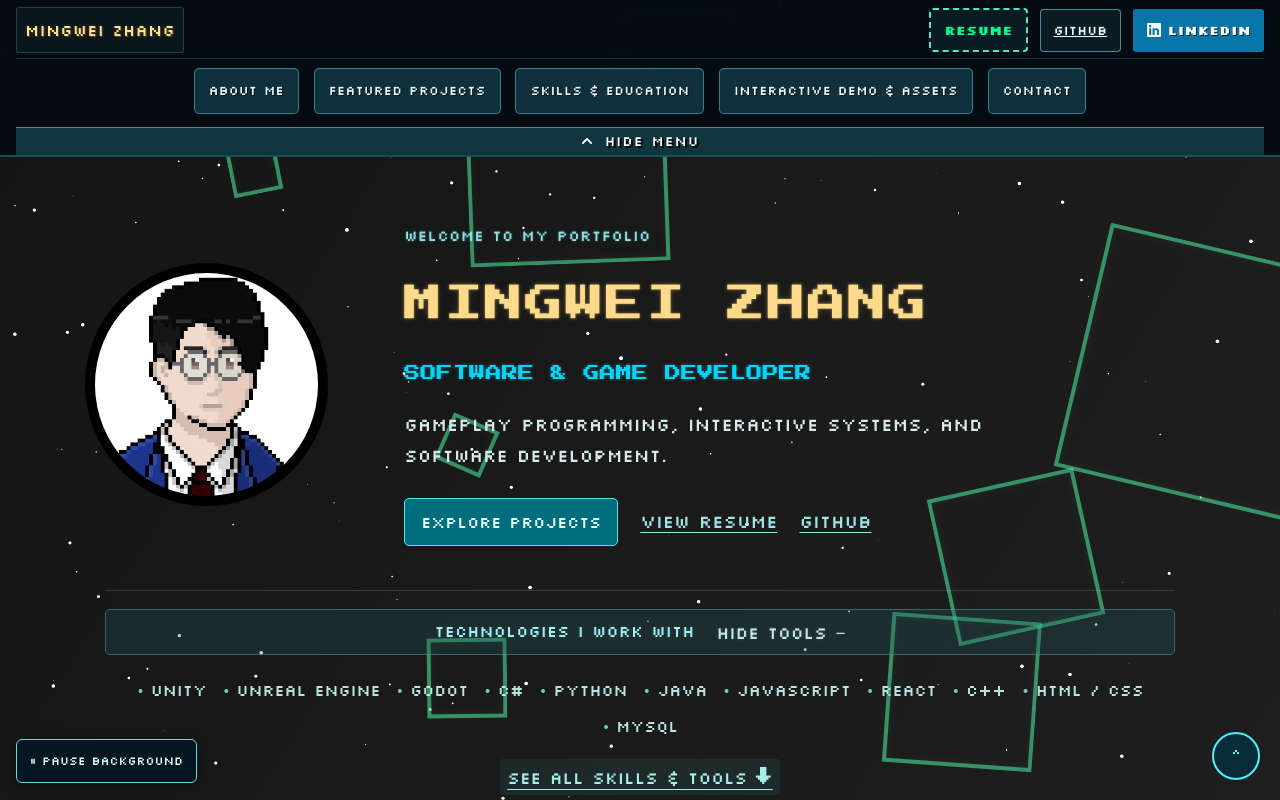
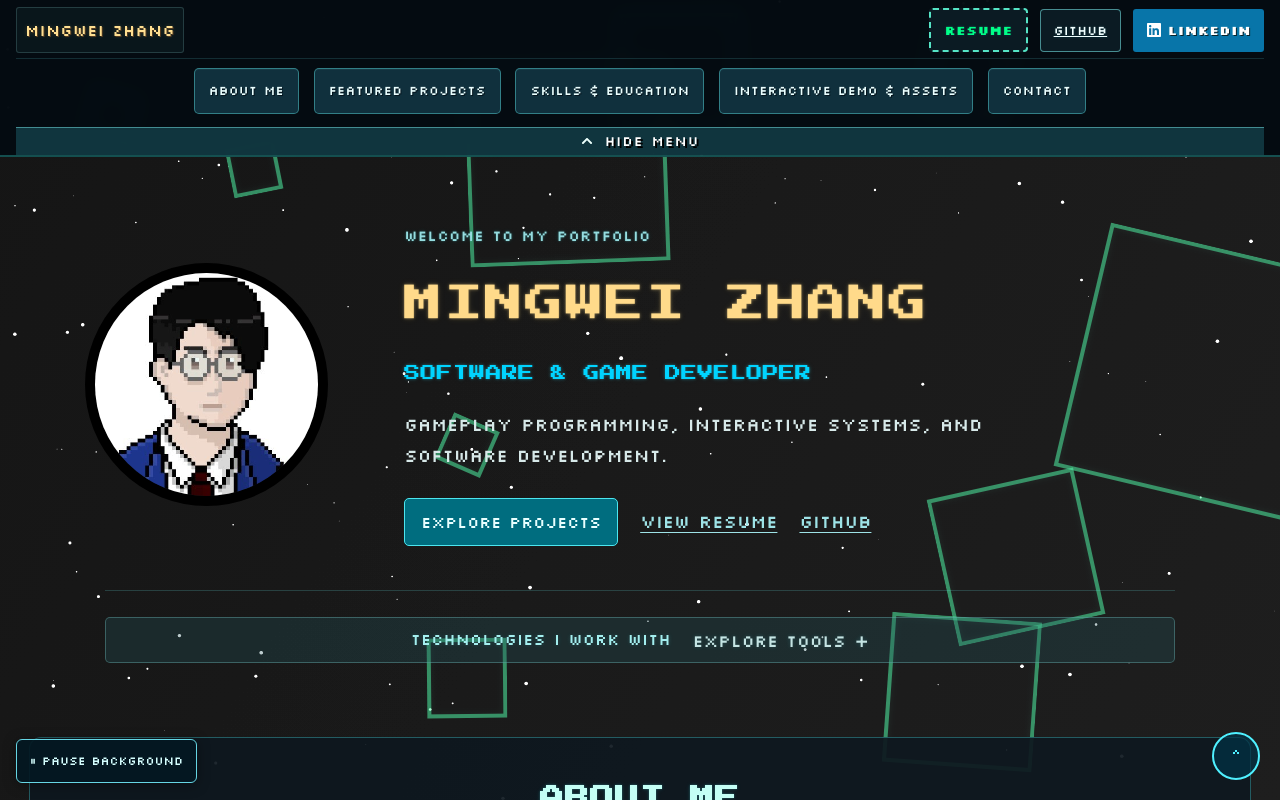
Before and after one commit to mingwzhang/portfolio, a React (Create React App) app: page / in a window 1280 px wide. Built offline with nearby package versions, Linux system fonts and the light colour scheme.

Commit message:
adjusted intro

```diff
--- a/src/App.js
+++ b/src/App.js
@@ -1,4 +1,4 @@
-// Main page layout, section order, and shared expand/collapse state.
+// App.js — portfolio page structure and homepage content
 import React, { useState } from "react";
 import "devicon/devicon.min.css";
 import ParticleExplosion from "./components/effects/ParticleExplosion";
@@ -24,7 +24,7 @@
 
 function App() {
   const [showAssets, setShowAssets] = useState(true);
-  const [showAllTech, setShowAllTech] = useState(true);
+  const [showAllTech, setShowAllTech] = useState(false);
   const [effectsPaused, setEffectsPaused] = useState(() =>
     typeof window !== "undefined" && window.matchMedia("(prefers-reduced-motion: reduce)").matches
   );
@@ -69,21 +69,11 @@
           </div>
 
           <div className="portfolio-tech-summary portfolio-tech-summary-v8">
-            <button
-              type="button"
-              className="portfolio-tech-toggle-v8"
-              onClick={() => setShowAllTech((previous) => !previous)}
-              aria-expanded={showAllTech}
-              aria-controls="portfolio-tech-details-v8"
-            >
-              <span>TECHNOLOGIES I WORK WITH</span>
-              <span className="portfolio-tech-toggle-action-v8">{showAllTech ? "Hide tools −" : "Explore tools +"}</span>
-            </button>
+            {/* Keep the full technology list and its skills link together inside the slide. */}
             <SlideReveal id="portfolio-tech-details-v8" open={showAllTech} className="portfolio-tech-slide">
-              <div className="portfolio-tech-details-v8">
+              <div className="portfolio-tech-details-v8 portfolio-tech-list">
                 <div className="portfolio-tech-strip" aria-label="Highlighted technologies">
                   {featuredTechnologies.map((name) => <span key={name}>{name}</span>)}
-                </div>
                   <a
                     className="portfolio-all-skills-link"
                     href="#skills-section"
@@ -97,7 +87,19 @@
                     }}
                   >See all skills &amp; tools ↓</a>
                 </div>
+              </div>
             </SlideReveal>
+            {/* The toggle remains below the animated list in both states. */}
+            <button
+              type="button"
+              className="portfolio-tech-toggle-v8"
+              onClick={() => setShowAllTech((previous) => !previous)}
+              aria-expanded={showAllTech}
+              aria-controls="portfolio-tech-details-v8"
+            >
+              <span>TECHNOLOGIES I WORK WITH</span>
+              <span className="portfolio-tech-toggle-action-v8">{showAllTech ? "Hide tools −" : "Explore tools +"}</span>
+            </button>
           </div>
         </header>
 
--- a/src/styles/typography-and-responsive.css
+++ b/src/styles/typography-and-responsive.css
@@ -1,9 +1,17 @@
-/* Typography, responsive sizing, and the current featured-project details.
-   Keep the cascade order: later blocks refine earlier styles. */
+/* Consolidated stylesheet: selectors and declaration order preserved from the checked-in version.
+   Later cleanups can remove redundant overrides after visual comparison. */
 
-/* Pixel font families and text hierarchy */
-/* Display headings use Press Start 2P; body copy and controls use Silkscreen.
-   Icon-font elements are excluded so devicon glyphs are not overwritten. */
+/* ========== PixelTypographyV13.css: existing rules (unchanged) ========== */
+/* V13 — Consistent pixel typography, legible at 100% browser zoom.
+   Loaded LAST from src/App.js, after NavigationSkillsV12.css.
+
+   Display headings: Press Start 2P (existing arcade identity).
+   Body and controls: Silkscreen (legible pixel letterforms, 400 / 700).
+   The Silkscreen font is already loaded by NavigationSkillsV12.css.
+
+   Do not globally override <i> or pseudo-elements: devicon uses an icon font.
+   Avoid scaling whole containers: the changes below size text by its role.
+*/
 
 .portfolio-v2 {
   --pixel-ui: "Silkscreen", "Press Start 2P", monospace;
@@ -254,8 +262,10 @@
   .portfolio-v2 .portfolio-tech-strip span { font-size: 12px !important; }
 }
 
-/* Content widths and text scaling */
-/* Readable text at the current page width, with responsive adjustments below. */
+/* ========== WidthAndTypeV14.css: existing rules (unchanged) ========== */
+/* Portfolio V14 — wider section layout and readable pixel text.
+   This file is imported AFTER PixelTypographyV13.css. Keep all responsive
+   overrides here so subsequent text-size changes have one home. */
 
 /* 1. Wider content: use the available desktop screen width without stretching
    to full bleed, which would make long paragraphs difficult to read. */
@@ -437,10 +447,12 @@
   .portfolio-v2 #skills-education .icon-wrapper .icon-label { font-size: 12px !important; }
 }
 
-/* Fine typography, spacing, and responsive details */
-/* Final layout and reading-size refinements scoped to the portfolio. */
+/* ========== VisualPolishV15.css: existing rules (unchanged) ========== */
+/* Portfolio V15 — modest refinements to the existing V14 layout.
+   Import AFTER WidthAndTypeV14.css so this is the final override layer.
+   All selectors are scoped to .portfolio-v2 for safety. */
 
-/* Main content width. */
+/* 1. Comfortable panel width: narrower than the previous 1500px cap. */
 .portfolio-v2 .portfolio-main {
   max-width: 1400px !important;
 }
@@ -595,7 +607,7 @@
   }
   .portfolio-v2 .nav-section-row-v7 .nav-item { font-size: 11px !important; }
 }
-/* Base About Me text sizing; the component stylesheet sets its final font. */
+/* About Me — Both typing and skipped versions */
 .portfolio-v2 #about .portfolio-about-content,
 .portfolio-v2 #about .portfolio-about-content .Typewriter__wrapper {
   font-size: 25px !important;
@@ -1029,3 +1041,28 @@
     font-size: 14px !important;
   }
 }
+
+
+/* Hero technologies: the complete list and skills shortcut share one sliding
+   region. The toggle stays below it and moves with the expanding content. */
+.portfolio-v2 .portfolio-tech-summary-v8 .portfolio-tech-list {
+  padding: 8px 0 0;
+}
+.portfolio-v2 .portfolio-tech-summary-v8 .portfolio-tech-list .portfolio-tech-strip {
+  display: flex;
+  align-items: baseline;
+  justify-content: center;
+  flex-wrap: wrap;
+  column-gap: 13px;
+  row-gap: 8px;
+  margin: 0 auto 14px;
+}
+.portfolio-v2 .portfolio-tech-summary-v8 .portfolio-tech-list .portfolio-all-skills-link {
+  display: inline-flex;
+  align-items: baseline;
+  margin: 0;
+  white-space: normal;
+}
+.portfolio-v2 .portfolio-tech-summary-v8 .portfolio-tech-toggle-v8 {
+  margin-top: 8px;
+}
```
Lines whose indentation alone changed are shown as unchanged.
